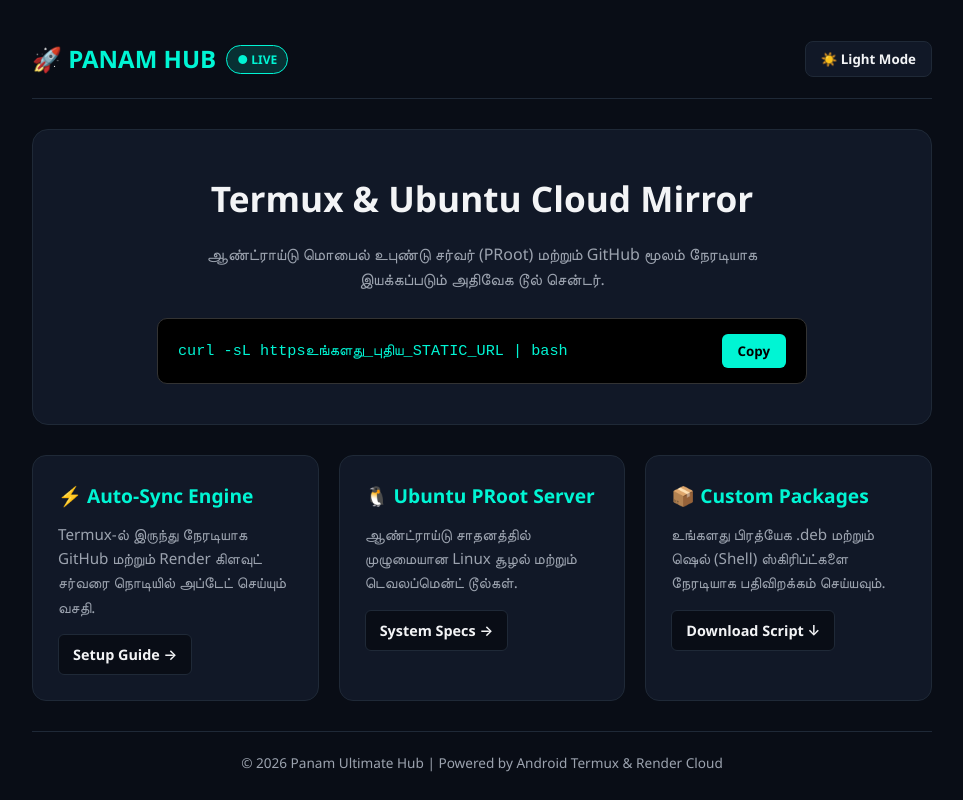
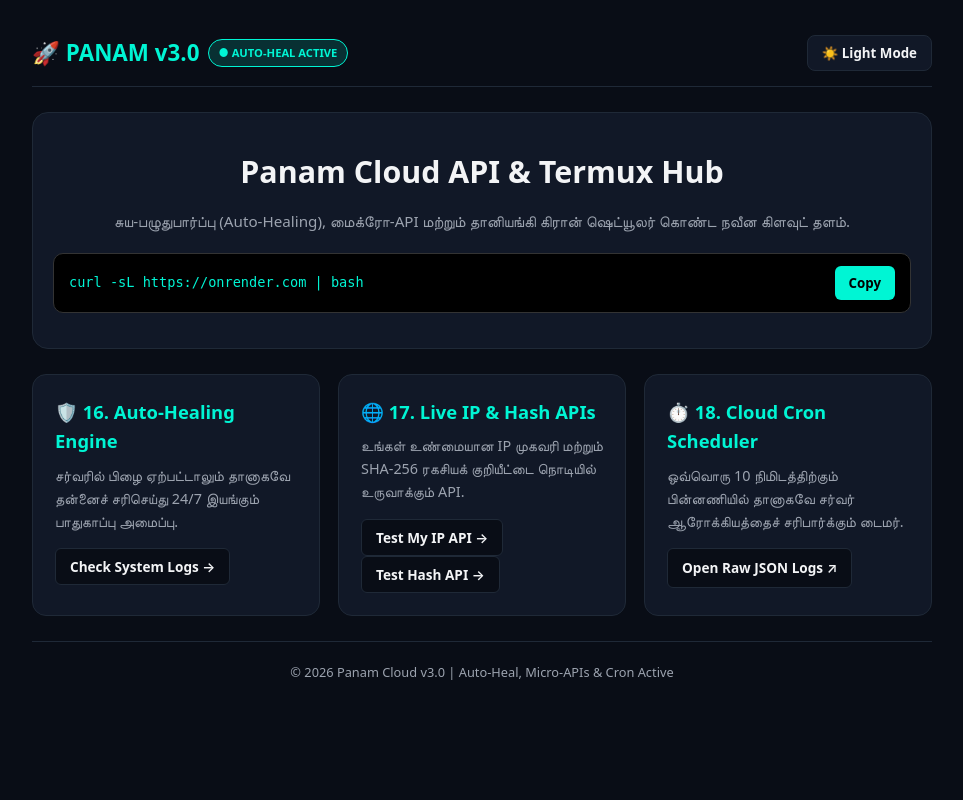
Before and after one commit to panamthevai/panam, a Flask app: page / in a window 1280 px wide. Shown: the whole page, without its empty margins (158-1121 px from the left). Run offline with Flask 3, Linux system fonts and the light colour scheme.

Commit message:
Update UI for Features 16, 17, 18 and fix URL

```diff
--- a/templates/index.html
+++ b/templates/index.html
@@ -3,7 +3,7 @@
 <head>
     <meta charset="UTF-8">
     <meta name="viewport" content="width=device-width, initial-scale=1.0">
-    <title>Panam Ultimate Hub | Termux & Linux Cloud Mirror</title>
+    <title>Panam Ultimate Hub v3.0 | Cloud API & Auto-Heal</title>
     <style>
         :root {
             --bg-color: #090d16;
@@ -14,7 +14,6 @@
             --accent-hover: #00cbb0;
             --border-color: #1f2937;
         }
-
         .light-mode {
             --bg-color: #f8fafc;
             --card-bg: #ffffff;
@@ -24,243 +23,99 @@
             --accent-hover: #0369a1;
             --border-color: #e2e8f0;
         }
-
-        * {
-            margin: 0;
-            padding: 0;
-            box-sizing: border-box;
-            font-family: 'Segoe UI', system-ui, -apple-system, sans-serif;
-            transition: background-color 0.3s, color 0.3s;
-        }
-
-        body {
-            background-color: var(--bg-color);
-            color: var(--text-main);
-            line-height: 1.6;
-            padding: 20px;
-        }
-
-        .container {
-            max-width: 900px;
-            margin: 0 auto;
-        }
-
-        /* Header */
-        header {
-            display: flex;
-            justify-content: space-between;
-            align-items: center;
-            padding: 20px 0;
-            border-bottom: 1px solid var(--border-color);
-            margin-bottom: 30px;
-        }
-
-        .logo {
-            font-size: 1.5rem;
-            font-weight: 800;
-            color: var(--accent);
-            display: flex;
-            align-items: center;
-            gap: 10px;
-        }
-
-        .status-badge {
-            font-size: 0.75rem;
-            background: rgba(0, 245, 212, 0.15);
-            color: var(--accent);
-            padding: 4px 10px;
-            border-radius: 20px;
-            border: 1px solid var(--accent);
-        }
-
-        .theme-btn {
-            background: var(--card-bg);
-            color: var(--text-main);
-            border: 1px solid var(--border-color);
-            padding: 8px 15px;
-            border-radius: 8px;
-            cursor: pointer;
-            font-weight: 600;
-        }
-
-        /* Hero Section */
-        .hero {
-            text-align: center;
-            padding: 40px 20px;
-            background: var(--card-bg);
-            border-radius: 16px;
-            border: 1px solid var(--border-color);
-            margin-bottom: 30px;
-        }
-
-        .hero h1 {
-            font-size: 2.2rem;
-            margin-bottom: 15px;
-        }
-
-        .hero p {
-            color: var(--text-muted);
-            max-width: 600px;
-            margin: 0 auto 25px;
-        }
-
-        /* Terminal Box */
-        .terminal-box {
-            background: #000000;
-            border: 1px solid #333;
-            border-radius: 10px;
-            padding: 15px 20px;
-            max-width: 650px;
-            margin: 0 auto;
-            display: flex;
-            justify-content: space-between;
-            align-items: center;
-            text-align: left;
-        }
-
-        .terminal-code {
-            color: #00f5d4;
-            font-family: 'Courier New', monospace;
-            font-size: 0.95rem;
-            overflow-x: auto;
-        }
-
-        .copy-btn {
-            background: var(--accent);
-            color: #000;
-            border: none;
-            padding: 8px 16px;
-            border-radius: 6px;
-            font-weight: bold;
-            cursor: pointer;
-            margin-left: 15px;
-            white-space: nowrap;
-        }
-
-        .copy-btn:hover {
-            background: var(--accent-hover);
-        }
-
-        /* Grid Cards */
-        .grid {
-            display: grid;
-            grid-template-columns: repeat(auto-fit, minmax(260px, 1fr));
-            gap: 20px;
-            margin-bottom: 30px;
-        }
-
-        .card {
-            background: var(--card-bg);
-            padding: 25px;
-            border-radius: 14px;
-            border: 1px solid var(--border-color);
-        }
-
-        .card h3 {
-            color: var(--accent);
-            margin-bottom: 10px;
-            font-size: 1.2rem;
-        }
-
-        .card p {
-            color: var(--text-muted);
-            font-size: 0.95rem;
-            margin-bottom: 15px;
-        }
-
-        .btn-link {
-            display: inline-block;
-            color: var(--text-main);
-            text-decoration: none;
-            background: var(--bg-color);
-            padding: 8px 14px;
-            border-radius: 6px;
-            border: 1px solid var(--border-color);
-            font-size: 0.9rem;
-            font-weight: 600;
-        }
-
-        .btn-link:hover {
-            border-color: var(--accent);
-            color: var(--accent);
-        }
-
-        /* Footer */
-        footer {
-            text-align: center;
-            color: var(--text-muted);
-            font-size: 0.85rem;
-            padding-top: 20px;
-            border-top: 1px solid var(--border-color);
-        }
+        * { margin: 0; padding: 0; box-sizing: border-box; font-family: system-ui, -apple-system, sans-serif; transition: 0.3s; }
+        body { background-color: var(--bg-color); color: var(--text-main); line-height: 1.6; padding: 20px; }
+        .container { max-width: 900px; margin: 0 auto; }
+        header { display: flex; justify-content: space-between; align-items: center; padding: 15px 0; border-bottom: 1px solid var(--border-color); margin-bottom: 25px; }
+        .logo { font-size: 1.4rem; font-weight: 800; color: var(--accent); display: flex; align-items: center; gap: 8px; }
+        .status-badge { font-size: 0.7rem; background: rgba(0, 245, 212, 0.15); color: var(--accent); padding: 4px 10px; border-radius: 20px; border: 1px solid var(--accent); }
+        .theme-btn { background: var(--card-bg); color: var(--text-main); border: 1px solid var(--border-color); padding: 8px 14px; border-radius: 8px; cursor: pointer; font-weight: 600; }
+        .hero { text-align: center; padding: 35px 20px; background: var(--card-bg); border-radius: 16px; border: 1px solid var(--border-color); margin-bottom: 25px; }
+        .hero h1 { font-size: 1.9rem; margin-bottom: 12px; }
+        .hero p { color: var(--text-muted); margin-bottom: 20px; font-size: 0.95rem; }
+        .terminal-box { background: #000; border: 1px solid #333; border-radius: 10px; padding: 12px 15px; display: flex; justify-content: space-between; align-items: center; text-align: left; }
+        .terminal-code { color: #00f5d4; font-family: monospace; font-size: 0.85rem; word-break: break-all; }
+        .copy-btn { background: var(--accent); color: #000; border: none; padding: 8px 14px; border-radius: 6px; font-weight: bold; cursor: pointer; margin-left: 10px; white-space: nowrap; }
+        .grid { display: grid; grid-template-columns: repeat(auto-fit, minmax(260px, 1fr)); gap: 18px; margin-bottom: 25px; }
+        .card { background: var(--card-bg); padding: 22px; border-radius: 14px; border: 1px solid var(--border-color); }
+        .card h3 { color: var(--accent); margin-bottom: 8px; font-size: 1.15rem; }
+        .card p { color: var(--text-muted); font-size: 0.9rem; margin-bottom: 15px; }
+        .btn-link { display: inline-block; color: var(--text-main); text-decoration: none; background: var(--bg-color); padding: 8px 14px; border-radius: 6px; border: 1px solid var(--border-color); font-size: 0.85rem; font-weight: 600; cursor: pointer; }
+        .btn-link:hover { border-color: var(--accent); color: var(--accent); }
+        #apiOutput { background: #000; color: #00f5d4; padding: 15px; border-radius: 10px; font-family: monospace; font-size: 0.85rem; margin-bottom: 25px; display: none; white-space: pre-wrap; border: 1px solid var(--accent); }
+        footer { text-align: center; color: var(--text-muted); font-size: 0.8rem; padding-top: 20px; border-top: 1px solid var(--border-color); }
     </style>
 </head>
 <body>
 
 <div class="container">
     <header>
-        <div class="logo">
-            🚀 PANAM HUB <span class="status-badge">● LIVE</span>
-        </div>
+        <div class="logo">🚀 PANAM v3.0 <span class="status-badge">● AUTO-HEAL ACTIVE</span></div>
         <button class="theme-btn" onclick="toggleTheme()" id="themeBtn">☀️ Light Mode</button>
     </header>
 
     <section class="hero">
-        <h1>Termux & Ubuntu Cloud Mirror</h1>
-        <p>ஆண்ட்ராய்டு மொபைல் உபுண்டு சர்வர் (PRoot) மற்றும் GitHub மூலம் நேரடியாக இயக்கப்படும் அதிவேக டூல் சென்டர்.</p>
+        <h1>Panam Cloud API & Termux Hub</h1>
+        <p>சுய-பழுதுபார்ப்பு (Auto-Healing), மைக்ரோ-API மற்றும் தானியங்கி கிரான் ஷெட்யூலர் கொண்ட நவீன கிளவுட் தளம்.</p>
 
         <div class="terminal-box">
-            <span class="terminal-code" id="cmdText">curl -sL httpsஉங்களது_புதிய_STATIC_URL | bash</span>
+            <span class="terminal-code" id="cmdText">curl -sL https://onrender.com | bash</span>
             <button class="copy-btn" onclick="copyCommand()" id="copyBtn">Copy</button>
         </div>
     </section>
 
+    <div id="apiOutput"></div>
+
     <section class="grid">
         <div class="card">
-            <h3>⚡ Auto-Sync Engine</h3>
-            <p>Termux-ல் இருந்து நேரடியாக GitHub மற்றும் Render கிளவுட் சர்வரை நொடியில் அப்டேட் செய்யும் வசதி.</p>
-            <a href="#setup" class="btn-link" onclick="alert('மேலே உள்ள Termux கமாண்டை காப்பி செய்து இயக்கவும்!')">Setup Guide →</a>
+            <h3>🛡️ 16. Auto-Healing Engine</h3>
+            <p>சர்வரில் பிழை ஏற்பட்டாலும் தானாகவே தன்னைச் சரிசெய்து 24/7 இயங்கும் பாதுகாப்பு அமைப்பு.</p>
+            <button class="btn-link" onclick="fetchApi('/api/logs')">Check System Logs →</button>
         </div>
 
         <div class="card">
-            <h3>🐧 Ubuntu PRoot Server</h3>
-            <p>ஆண்ட்ராய்டு சாதனத்தில் முழுமையான Linux சூழல் மற்றும் டெவலப்மென்ட் டூல்கள்.</p>
-            <a href="#system" class="btn-link" onclick="showSysInfo()">System Specs →</a>
+            <h3>🌐 17. Live IP & Hash APIs</h3>
+            <p>உங்கள் உண்மையான IP முகவரி மற்றும் SHA-256 ரகசியக் குறியீட்டை நொடியில் உருவாக்கும் API.</p>
+            <button class="btn-link" onclick="fetchApi('/api/ip')">Test My IP API →</button>
+            <button class="btn-link" onclick="fetchApi('/api/hash?text=PanamCloud')">Test Hash API →</button>
         </div>
 
         <div class="card">
-            <h3>📦 Custom Packages</h3>
-            <p>உங்களது பிரத்யேக .deb மற்றும் ஷெல் (Shell) ஸ்கிரிப்ட்களை நேரடியாக பதிவிறக்கம் செய்யவும்.</p>
-            <a href="install.sh" download class="btn-link">Download Script ↓</a>
+            <h3>⏱️ 18. Cloud Cron Scheduler</h3>
+            <p>ஒவ்வொரு 10 நிமிடத்திற்கும் பின்னணியில் தானாகவே சர்வர் ஆரோக்கியத்தைச் சரிபார்க்கும் டைமர்.</p>
+            <a href="/api/logs" target="_blank" class="btn-link">Open Raw JSON Logs ↗</a>
         </div>
     </section>
 
     <footer>
-        <p>© 2026 Panam Ultimate Hub | Powered by Android Termux & Render Cloud</p>
+        <p>© 2026 Panam Cloud v3.0 | Auto-Heal, Micro-APIs & Cron Active</p>
     </footer>
 </div>
 
 <script>
     function toggleTheme() {
         document.body.classList.toggle('light-mode');
-        const btn = document.getElementById('themeBtn');
-        if (document.body.classList.contains('light-mode')) {
-            btn.innerText = '🌙 Dark Mode';
-        } else {
-            btn.innerText = '☀️ Light Mode';
-        }
+        document.getElementById('themeBtn').innerText = document.body.classList.contains('light-mode') ? '🌙 Dark Mode' : '☀️ Light Mode';
     }
 
     function copyCommand() {
-        const cmd = document.getElementById('cmdText').innerText;
-        navigator.clipboard.writeText(cmd);
+        navigator.clipboard.writeText(document.getElementById('cmdText').innerText);
         const btn = document.getElementById('copyBtn');
         btn.innerText = 'Copied! ✅';
         setTimeout(() => { btn.innerText = 'Copy'; }, 2000);
     }
 
-    function showSysInfo() {
-        alert("OS: Ubuntu Linux (PRoot inside Termux)\nHost: Render Cloud\nSync: GitHub Auto-Deploy Active");
+    async function fetchApi(endpoint) {
+        const out = document.getElementById('apiOutput');
+        out.style.display = 'block';
+        out.innerText = '⏳ Loading data from ' + endpoint + '...';
+        try {
+            const res = await fetch(endpoint);
+            const data = await res.json();
+            out.innerText = JSON.stringify(data, null, 2);
+        } catch (err) {
+            out.innerText = '❌ Error connecting to API';
+        }
     }
 </script>
 
```
Also changed, not shown: index.html (+52 -197 lines).
